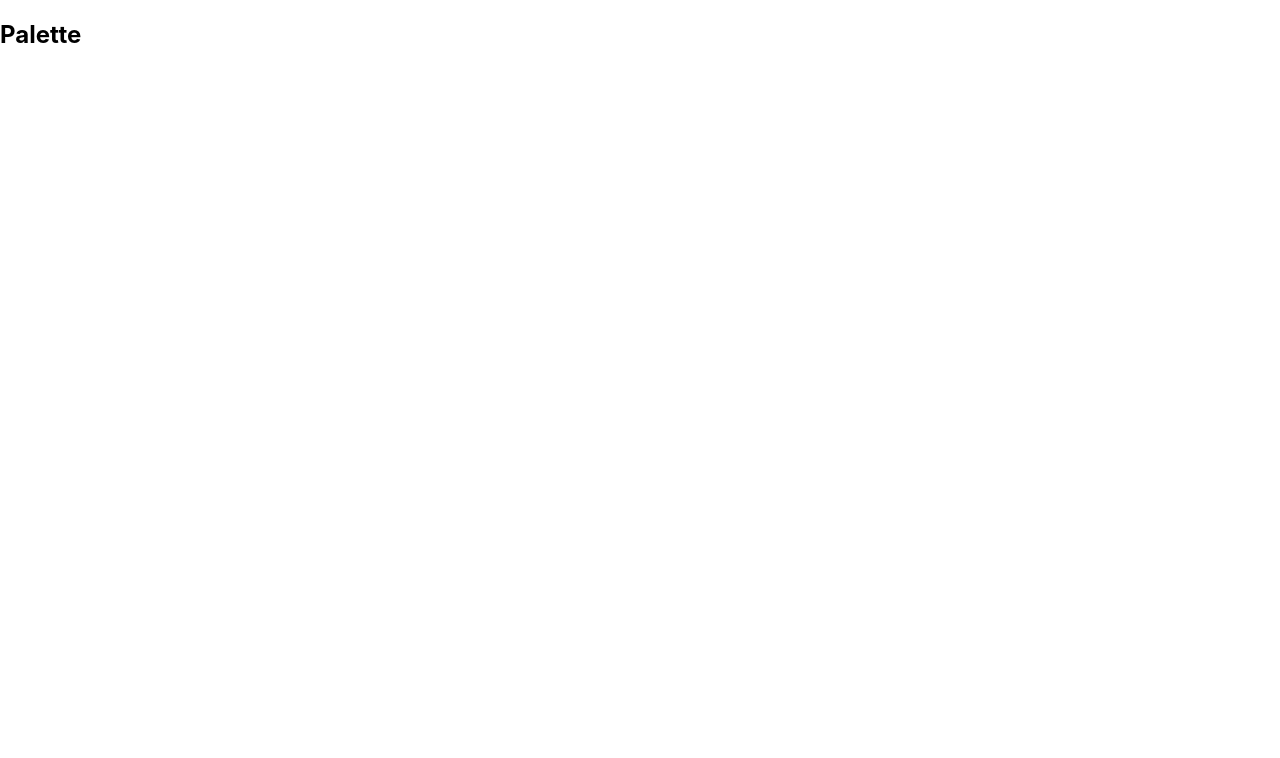
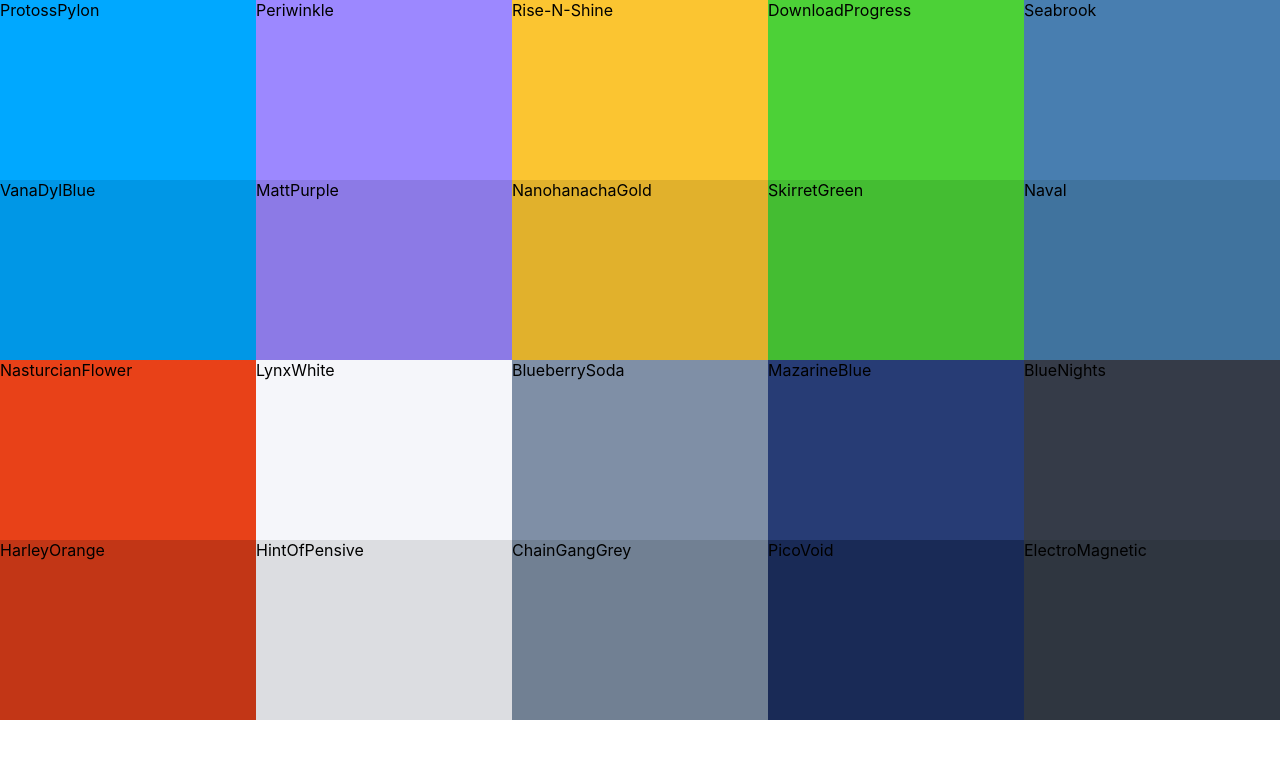
Before and after one commit to koartim/color-app, a React (Create React App) app: page / in a window 1280 px wide. Shown: the top 758 px of the page. Built offline with nearby package versions, Linux system fonts and the light colour scheme.

Commit message:
added color box

```diff
--- a/src/App.js
+++ b/src/App.js
@@ -1,11 +1,11 @@
 import React from 'react';
-import Palette from './Palette';
+import Palette from './components/Palette';
 import seedColors from './seedColors';
 
 function App() {
   return (
     <div className="App">
-      <Palette {...seedColors[4]}/>
+      <Palette {...seedColors[5]}/>
     </div>
   );
 }
--- /dev/null
+++ b/src/ColorBox.css
@@ -0,0 +1,8 @@
+.ColorBox {
+    width: 20%;
+    height: 25%;
+    margin: 0 auto;
+    display: inline-block;
+    position: relative;
+    cursor: pointer;
+}
--- /dev/null
+++ b/src/Palette.css
@@ -0,0 +1,8 @@
+.Palette {
+    height: 100vh;
+
+}
+
+.Palette-colors {
+    height: 90%;
+}
--- /dev/null
+++ b/src/components/ColorBox.js
@@ -0,0 +1,16 @@
+import React, { Component } from 'react'
+import '../ColorBox.css';
+
+export class ColorBox extends Component {
+    render() {
+        console.log(this.props);
+
+        return (
+            <div style={{background: this.props.background}} className="ColorBox">
+                <span>{this.props.name}</span>
+            </div>
+        );
+    }
+}
+
+export default ColorBox
--- a/src/Palette.js
+++ b/src/components/Palette.js
@@ -1,15 +1,20 @@
 import React from 'react'
+import ColorBox from './ColorBox';
+import "../Palette.css"
 
 class Palette extends React.Component {
     render() {
+
+        const colorBoxes = this.props.colors.map(color => {
+           return <ColorBox background={color.color} name={color.name}/>
+        })
+
         return (
             <div className="Palette">
                 {/* {NavBar goes here} */}
                 <div className="Palette-colors">
-                    {/* bunch of color boxes */}
+                    {colorBoxes}
                 </div>
-
-                <h2>Palette</h2>
                 {/* footer */}
             </div>
         )
```
